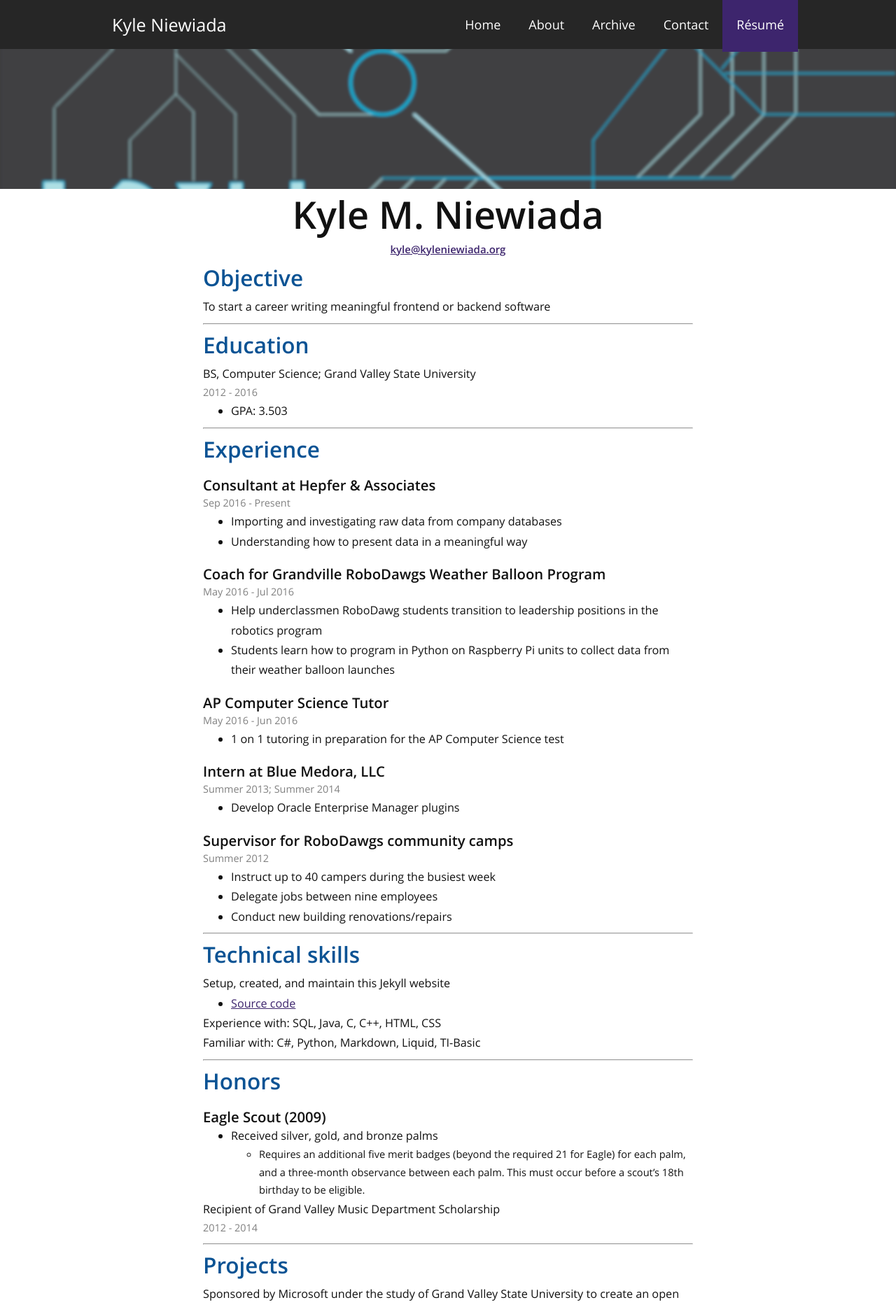
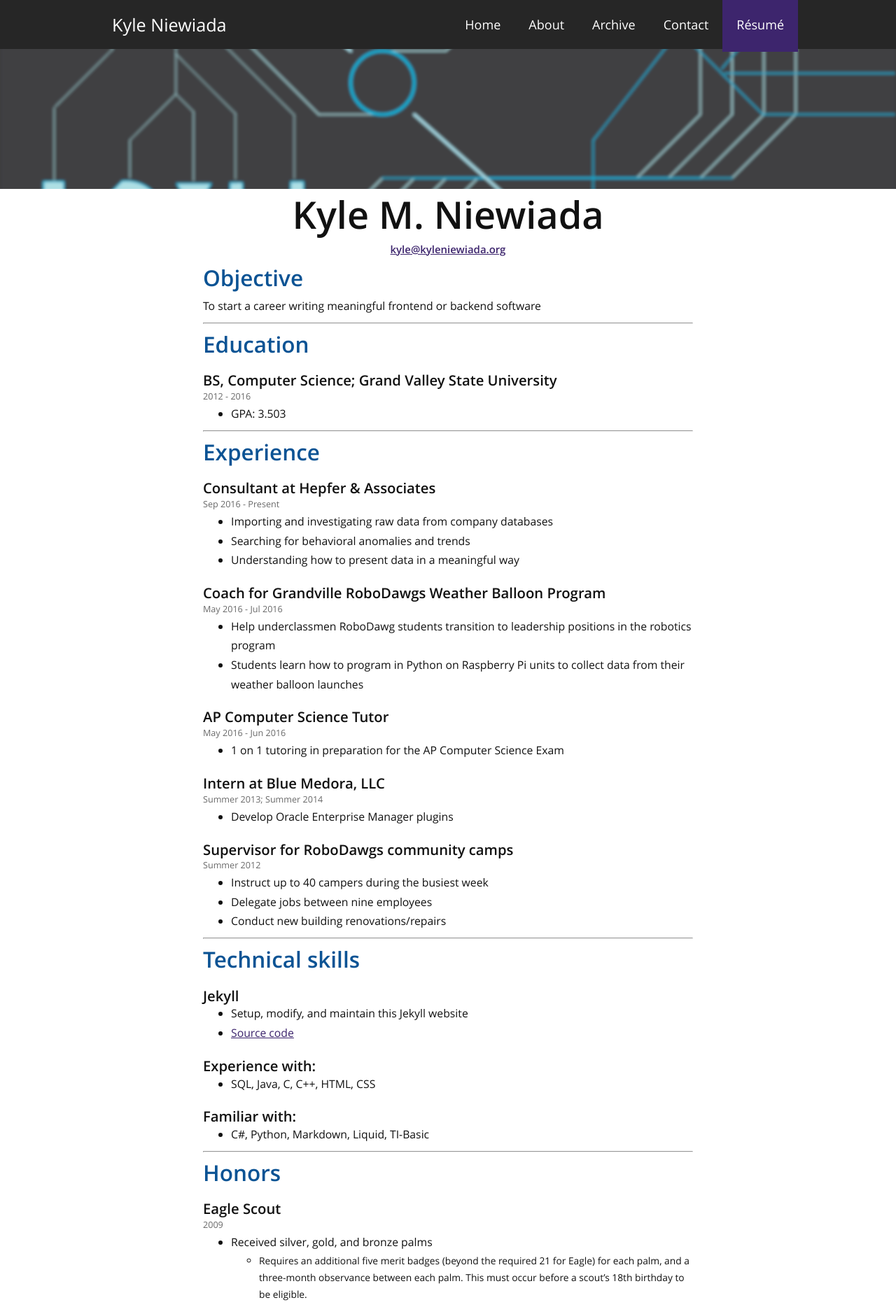
Before and after one commit to aav7fl/website-legacy, a Jekyll site: the page built from resume/index.md, in a window 1280 px wide. Shown: the top 1868 px of the page at 70% size. Built offline with Jekyll 4.4.1, drawn with Linux system fonts in a browser that asks for light colours; some of the changed text lies outside the part shown.

Commit message:
Tweak resume content and visuals. Much happier with results. Change variables for some colours to reference global config sass file.

```diff
--- a/_sass/__config.scss
+++ b/_sass/__config.scss
@@ -36,8 +36,7 @@ $bad-color: $red; // Bad color for errors, validation etc.
 $good-color: $green; // Good color for success etc.
 $info-color: $blue; // Good color for success etc.
 $warning-color: $orange; // Good color for success etc.
-$subtle-color: $grey; // Subtle color for subtle text
-
+$subtle-color: #696969; // Subtle color for subtle text
 
 /***************
 CONSISTENT SETTINGS
--- a/_sass/_resume.scss
+++ b/_sass/_resume.scss
@@ -12,21 +12,14 @@ color: $resume-accent;
   margin-bottom: 0;
 }
 .resume p, .resume ul, .resume ol, .resume dl{
-  margin: 0 0 0rem;
   font-family: $sans-serif;
-  font-size: .9em;
+  font-size: 0.875em;
+  margin: 0 0 .5rem;
 }
 
-.location {
-  font-size: 1.1em;
-  font-weight: bold;
-  margin: 0 0 0rem;
-  padding-left: .5em;
-  font-style: $sans-serif;
-}
 .date {
-  color: gray;
-  font-size: .8em;
+  color: $subtle-color;
+  font-size: .7em;
   margin-bottom: 0;
   font-family: $sans-serif;
 }
--- a/_sass/_typography.scss
+++ b/_sass/_typography.scss
@@ -127,7 +127,7 @@ font-family: $sans-serif;
 
 .titlemeta {
 	overflow: auto;
-	color: gray;
+	color: $subtle-color;
 	font-family: $sans-serif;
 	font-size: .8em;
 
--- a/resume/index.md
+++ b/resume/index.md
@@ -21,7 +21,7 @@ To start a career writing meaningful frontend or backend software
 
 ### Education
 
-BS, Computer Science; Grand Valley State University
+#### BS, Computer Science; Grand Valley State University
 
 <div class="date">2012 - 2016</div>
 
@@ -36,6 +36,7 @@ BS, Computer Science; Grand Valley State University
 <div class="date">Sep 2016 - Present</div>
 
 - Importing and investigating raw data from company databases
+- Searching for behavioral anomalies and trends
 - Understanding how to present data in a meaningful way
 
 #### Coach for Grandville RoboDawgs Weather Balloon Program
@@ -50,7 +51,7 @@ BS, Computer Science; Grand Valley State University
 
 <div class="date">May 2016 - Jun 2016</div>
 
-- 1 on 1 tutoring in preparation for the AP Computer Science test
+- 1 on 1 tutoring in preparation for the AP Computer Science Exam
 
 #### Intern at Blue Medora, LLC
 
@@ -70,24 +71,31 @@ BS, Computer Science; Grand Valley State University
 
 ### Technical skills
 
-Setup, created, and maintain this Jekyll website
+#### Jekyll
 
+- Setup, modify, and maintain this Jekyll website
 - [Source code](https://github.com/aav7fl/aav7fl.github.io)
 
-Experience with: SQL, Java, C, C++, HTML, CSS
+#### Experience with:
 
-Familiar with: C#, Python, Markdown, Liquid, TI-Basic
+- SQL, Java, C, C++, HTML, CSS
+
+#### Familiar with:
+
+- C#, Python, Markdown, Liquid, TI-Basic
 
 ---
 
 ### Honors
 
-#### Eagle Scout (2009)
+#### Eagle Scout
+
+<div class="date">2009</div>
 
 - Received silver, gold, and bronze palms
   - Requires an additional five merit badges (beyond the required 21 for Eagle) for each palm, and a three-month observance between each palm. This must occur before a scout's 18th birthday to be eligible.
 
-Recipient of Grand Valley Music Department Scholarship
+#### Recipient of Grand Valley Music Department Scholarship
 
 <div class="date">2012 - 2014</div>
 
@@ -95,35 +103,51 @@ Recipient of Grand Valley Music Department Scholarship
 
 ### Projects
 
-Sponsored by Microsoft under the study of Grand Valley State University to create an open source web API and ASP.NET web application connecting organizations and volunteers through gamification
+#### Created Web API and Web App
 
+- Created an open source web API and ASP.NET web application connecting organizations and volunteers through gamification
 - [Source code](https://github.com/aav7fl/GVSU-capstone-project)
 - [Blog post](/blog/2016/04/charma-gamifying-volunteer-process/)
 
-Rebuilt a Zelda Ocarina of Time save file after discovering a checksum algorithm
+#### Rebuilt Zelda Save File
 
+- Rebuilt a Zelda Ocarina of Time save file after discovering a checksum algorithm
 - Used a GameShark with a parallel port to interface with the N64 cartridge, dump the ram, and recalculate the checksum
 - [Open source checksum calculator](https://github.com/Vi1i/OcarinaChecksumChecker)
 - [Blog post](/blog/2015/04/transferring-n64-saves/)
 
-Restored a vintage amplifier using 3D printing
+#### Restoration with 3D Printing
 
-- An old piece for my 1970s amplifier broke and I used 3-D printing to complement my restoration project
+- Restored a vintage amplifier using 3D printing
+- An old piece for my 1970s amplifier broke and I used 3D printing to complement my restoration project
 - [Blog post](/blog/2013/09/restoring-vintage-with-3d-printing/)
 
-Reverse engineered remote codes to my Steelcase electric desk
 
-- Discovered and documented the remote codes I was able to find and their explanations to each setting
+#### Reverse Engineered my Desk Remote
+
+- Reverse engineered remote codes to my Steelcase electric desk
+- Discovered and documented the remote codes with explanations to each setting
 - [Blog post](/blog/2015/08/reverse-engineering-my-steelcase-desk/)
 
 ---
 
 ### Activities
 
-- University Arts Chorale & Cantate Chamber Ensemble (2012 - 2014)
-- Grand Valley Computing Club (2012 - 2013)
-- Piano (2002 - 2013)
-- Volunteered at Festival of the Arts Screen Printing (Summer, 2013 - 2016)
+#### University Arts Chorale & Cantate Chamber Ensemble
+
+<div class="date">2012 - 2014</div>
+
+#### Grand Valley Computing Club
+
+<div class="date">2012 - 2013</div>
+
+#### Piano
+
+<div class="date">2002 - 2013</div>
+
+#### Volunteer at Festival of the Arts Screen Printing
+
+<div class="date">Summer 2013 - Summer 2016</div>
 
 ---
 
```
